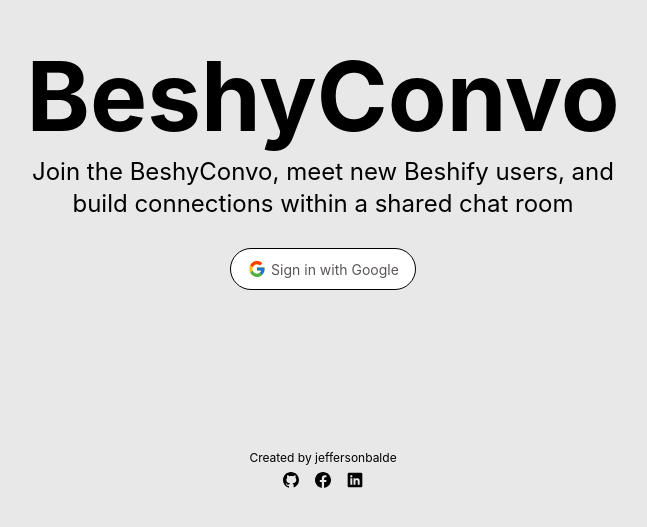
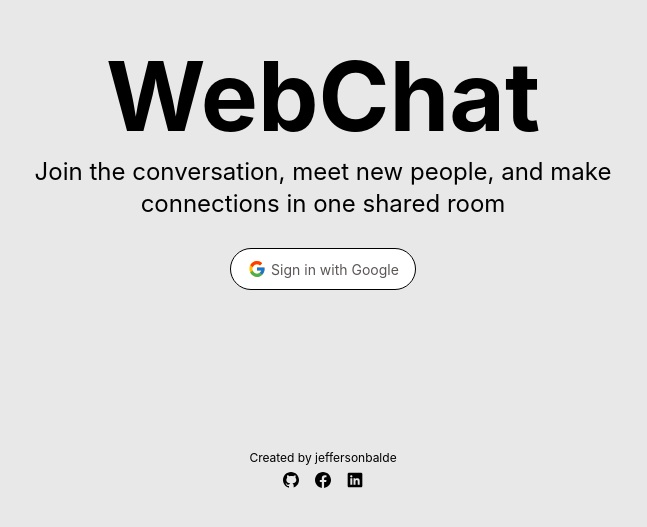
Before and after one commit to jeffersonbalde/BeshyConvo, a React (Vite) app: page / in a window 1280 px wide. Shown: the part 131-658 px from the top of the page, without its empty margins (317-964 px from the left). Built offline with nearby package versions, Linux system fonts and the light colour scheme; no server answers.

Commit message:
updating hero section

```diff
--- a/src/pages/Login.jsx
+++ b/src/pages/Login.jsx
@@ -29,9 +29,9 @@ const Login = () => {
     <div className="bg-[#E8E8E8] w-screen h-screen font-inter">
       <div className="flex flex-col justify-center items-center w-full h-full">
         <div className="flex flex-col items-center justify-center">
-          <h1 className="text-[#000000] text-[50px] font-bold upper sm:text-8xl">BeshyConvo</h1>
-          <p className="text-[#000000] text-base mt-3 w-[330px] text-center sm:text-2xl sm:w-[600px]">Join the BeshyConvo,
-            meet new Beshify users, and build connections within a shared chat room
+          <h1 className="text-[#000000] text-[50px] font-bold upper sm:text-8xl">WebChat</h1>
+          <p className="text-[#000000] text-base mt-3 w-[330px] text-center sm:text-2xl sm:w-[600px]">Join the conversation, meet new people,
+            and make connections in one shared room
           </p>
           <div
             className=" mt-7 border border-[#000000] justify-center py-2 px-4 bg-[#ffffff] rounded-full flex flex-row items-center cursor-pointer"
```
